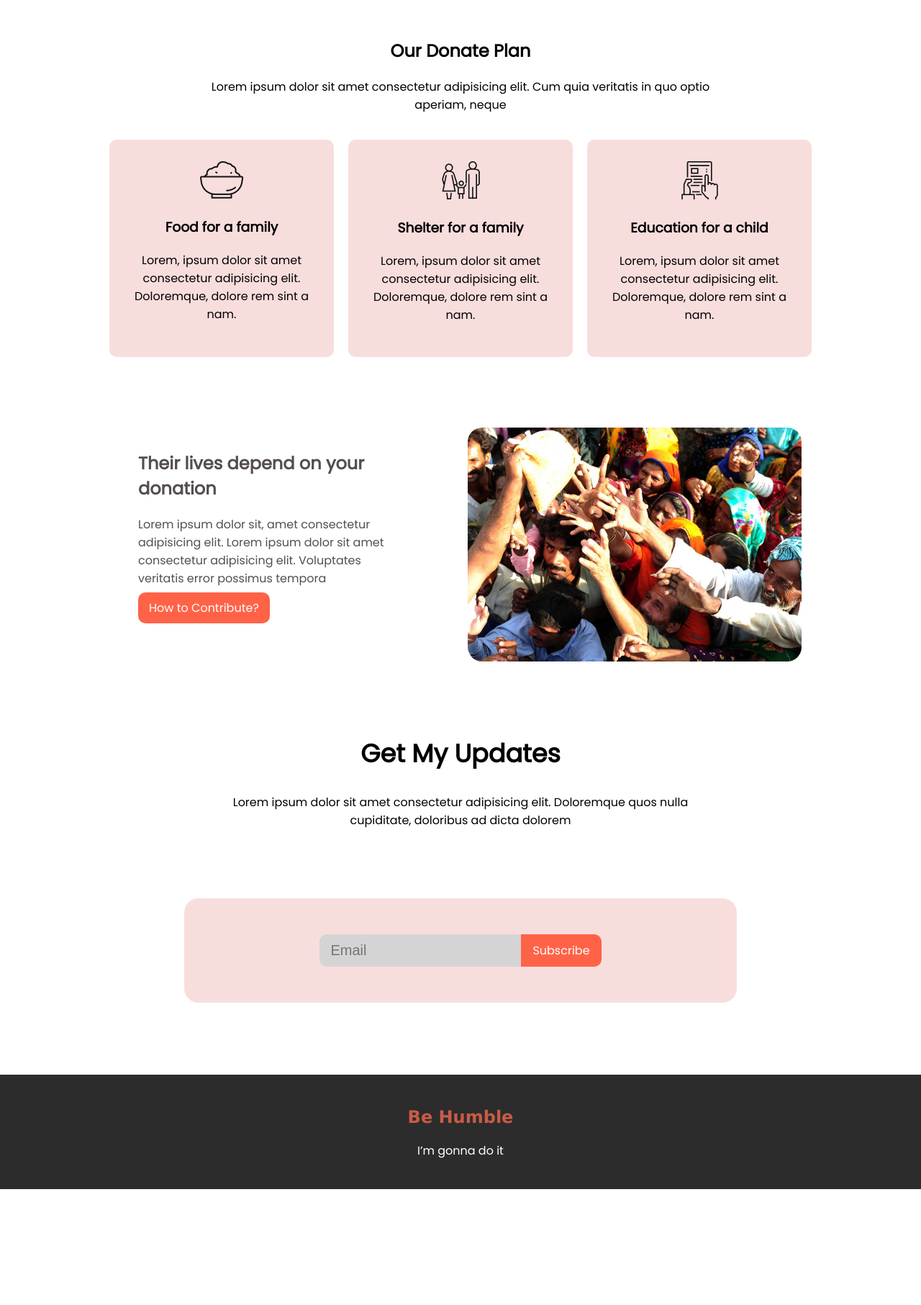
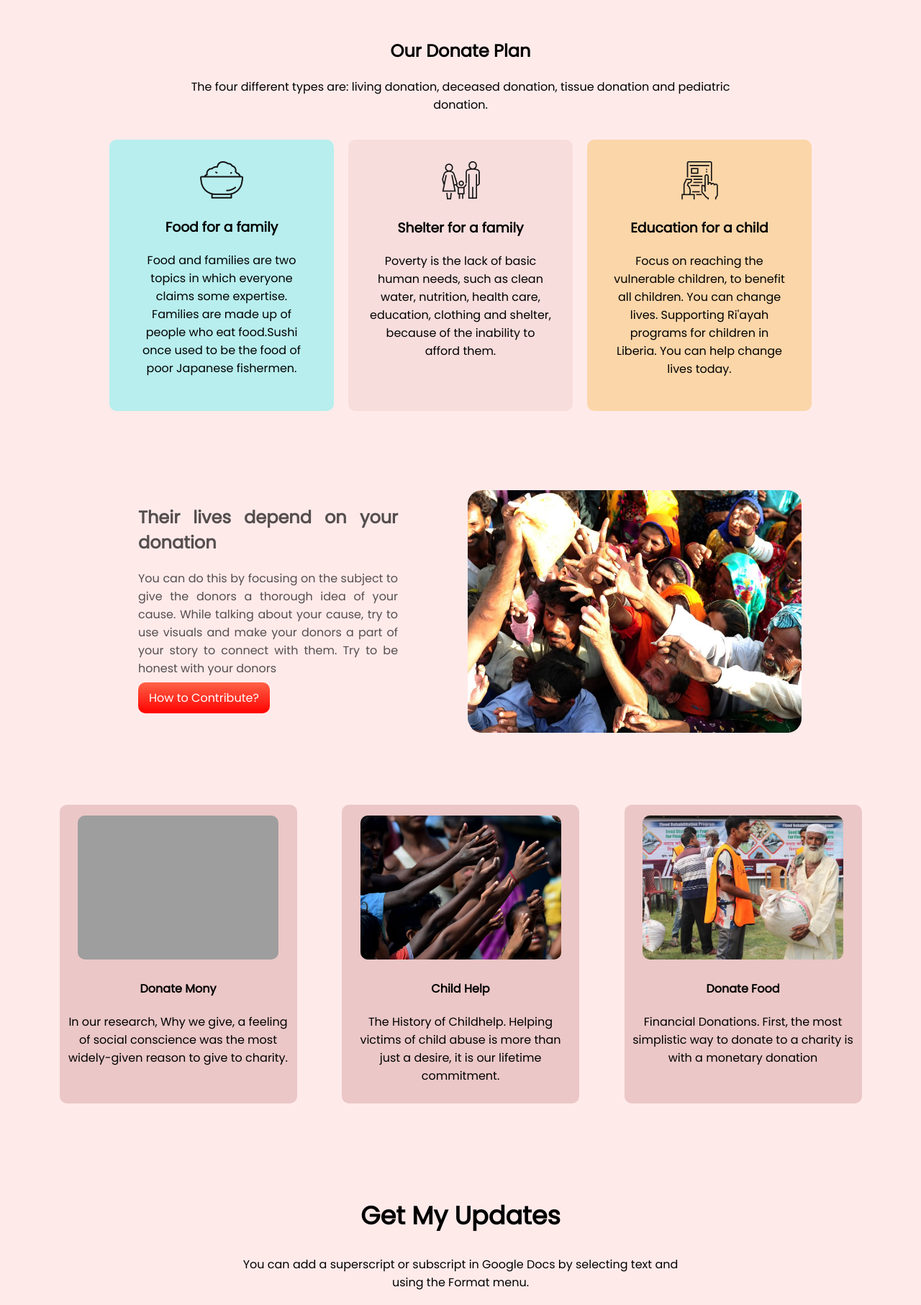
Before and after one commit to MHossain28/donate-today, a plain HTML site: page index.html in a window 1280 px wide. Shown: the part 979-2792 px from the top of the page at 72% size. Before the commit the page ends 2631 px from the top, so only its background shows below. Drawn offline with Linux system fonts and the light colour scheme; grey boxes are pictures that could not be loaded.

Commit message:
second code

```diff
--- a/index.html
+++ b/index.html
@@ -16,16 +16,20 @@
     <!-- first banner  -->
     <section class="first-banner">
         <div class="first-banner-text">
-            <h1 id="first-banner-text-main">Let Help Those Who Are <br> More In Need</h1>
-            <p>Lorem ipsum dolor sit amet consectetur adipisicing elit. Facere voluptatum <br> eaque numquam ea autem optio a, necessitatibus..</p>
-            <a id="first-banner-button" href="https://www.merriam-webster.com " target="_blank">Donate Now</a>
+            <div>
+                <h1 id="first-banner-text-main">Let's Help Those Who Are <br> More In Need</h1>
+                <p>If you are inclined to assist others in any situation, you are a helpful person.  If you want to be helpful, you find ways to make things easier for others, like holding the door for them.</p>
+            </div>
+            <div>
+                <a id="first-banner-button" href="https://www.merriam-webster.com " target="_blank">Donate Now</a>
+            </div>
         </div>
     </section>
     <!-- socend banner -->
     <section>
         <div class="socend-banner">
             <h1 id="socend-banner-main">Donate Today</h1>
-            <p>Lorem ipsum dolor sit amet consectetur adipisicing elit. Beatae, voluptate nemo. Nostrum maiores eveniet in incidunt?</p>
+            <p>Give Through a Donor-Advised Fund. Use Your Checkbook. Donating to a charity by writing a check is still the most common form of philanthropy in the world.</p>
         </div>
         <div class="socend-banner-taka-donate-main">
             <div class="socend-banner-taka-donate">
@@ -40,7 +44,8 @@
             <div class="amount">
                 <p id="amount-main-p">Other Amount (Taka)</p>
                 <hr>
-                <a id="amount-main-button"  href="http://">Donate Now</a>
+                <a id="amount-main-button"  href="http://www.donate.com
+                " target="_blank">Donate Now</a>
             </div>
         </div>
     </section>
@@ -49,25 +54,25 @@
         <div class="third-banner">
             <div>
                 <h1>Our Donate Plan</h1>
-                <p>Lorem ipsum dolor sit amet consectetur adipisicing elit. Cum quia veritatis in quo optio aperiam, neque</p>
+                <p>The four different types are: living donation, deceased donation, tissue donation and pediatric donation.</p>
             </div>
         </div>
         <div class="third-banner-card-main">
-            <div class="third-banner-card">
+            <div class="third-banner-card first-card">
                 <img src="icons/food.png" alt="">
                 <h3>Food for a family</h3>
-                <p>Lorem, ipsum dolor sit amet consectetur adipisicing elit. Doloremque, dolore rem sint a nam.</p>
+                <p>Food and families are two topics in which everyone claims some expertise. Families are made up of people who eat food.Sushi once used to be the food of poor Japanese fishermen.</p>
             </div>
             <div class="third-banner-card">
                 <img src="icons/shelter.png" alt="">
                 <h3>Shelter for a family</h3>
-                <p>Lorem, ipsum dolor sit amet consectetur adipisicing elit. Doloremque, dolore rem sint a nam.</p>
+                <p>Poverty is the lack of basic human needs, such as clean water, nutrition, health care, education, clothing and shelter, because of the inability to afford them.</p>
             </div>
-            <div class="third-banner-card">
+            <div class="third-banner-card third-card">
                 <img src="icons/Frame-1.png" alt="">
                 <h3>Education for a child
                 </h3>
-                <p>Lorem, ipsum dolor sit amet consectetur adipisicing elit. Doloremque, dolore rem sint a nam.</p>
+                <p>Focus on reaching the vulnerable children, to benefit all children. You can change lives. Supporting Ri'ayah programs for children in Liberia. You can help change lives today.</p>
             </div>
 
         </div>
@@ -77,11 +82,31 @@
         <div class="fourth-banner-main">
             <div class="fourth-banner">
                 <h1>Their lives depend on your donation</h1>
-                <p>Lorem ipsum dolor sit, amet consectetur adipisicing elit. Lorem ipsum dolor sit amet consectetur adipisicing elit. Voluptates veritatis error possimus tempora </p>
+                <p>You can do this by focusing on the subject to give the donors a thorough idea of your cause. While talking about your cause, try to use visuals and make your donors a part of your story to connect with them. Try to be honest with your donors</p>
                 <a id="fourth-banner-button" href="">How to Contribute?</a>
             </div>
             <div class="fourth-banner-img">
                 <img src="images/donation0.jpg" alt="">
+            </div>
+        </div>
+    </section>
+    <!-- fifth banner card  -->
+    <section class="fifth-banner-card-main">
+        <div class="fifth-banner-card">
+            <div>
+                <img height="200px" src="images/elyse-chia-kyeJW1zRH0I-unsplash.jpg" alt="">
+                <h4>Donate Mony</h4>
+                <p>In our research, Why we give, a feeling of social conscience was the most widely-given reason to give to charity.</p>
+            </div>
+            <div>
+                <img height="200px" src="images/donation13.jpg" alt="">
+                <h4>Child Help</h4>
+                <p>The History of Childhelp. Helping victims of child abuse is more than just a desire, it is our lifetime commitment.</p>
+            </div>
+            <div>
+                <img height="200px" src="images/donation10.jpg" alt="">
+                <h4>Donate Food</h4>
+                <p>Financial Donations. First, the most simplistic way to donate to a charity is with a monetary donation</p>
             </div>
         </div>
     </section>
@@ -90,7 +115,7 @@
         <div class="update">
             <div>
                 <h1>Get My Updates</h1>
-                <p>Lorem ipsum dolor sit amet consectetur adipisicing elit. Doloremque quos nulla cupiditate, doloribus ad dicta dolorem</p>
+                <p>You can add a superscript or subscript in Google Docs by selecting text and using the Format menu.</p>
             </div>
         </div>
         <div class="input-main">
--- a/style.css
+++ b/style.css
@@ -1,10 +1,11 @@
 body{
     font-family: 'Poppins', sans-serif;
     margin: 0;
+    background-color: rgb(255, 234, 234);
 }
 /* first-banner */
 .first-banner{
-    background-image: url(images/poor.png);
+    background-image: url(images/dulana-kodithuwakku-0R-rPOSUyxw-unsplash.jpg);
     background-size: cover;
     background-repeat: no-repeat;
     height: 500px;
@@ -21,12 +22,16 @@ body{
 #first-banner-text-main{
     font-size: 40px;
 }
+.first-banner-text div {
+    margin-top: 40px;
+}
 #first-banner-button{
     text-decoration: none;
     font-size: 20px;
+    margin-top: 20px;
     color: white;
-    background-color: tomato;
-    padding: 10px 15px;
+    background-image: linear-gradient(tomato, red);
+    padding: 15px 15px;
     border-radius: 10px;
 }
 
@@ -79,8 +84,8 @@ body{
 #amount-main-button{
     text-decoration: none;
     color: white;
-    background-color: tomato;
-    padding: 10px;
+    background-image: linear-gradient(tomato, red);
+    padding: 15px;
     margin-top: 10px;
     border-radius: 10px;
 }
@@ -112,6 +117,12 @@ hr{
     justify-content: space-evenly;
     border-radius: 10px;
 }
+.first-card{
+    background-color: rgb(184, 238, 238);
+}
+.third-card{
+    background-color: rgb(251, 214, 169);
+}
 /* fourth banner  */
 .fourth-banner-main{
     margin-top: 80px;
@@ -124,12 +135,13 @@ hr{
     margin-right: 5%;
     margin-top: 20px;
     color: rgb(85, 78, 78);
+    text-align: justify;
 }
 #fourth-banner-button{
     text-decoration: none;
     padding: 10px 15px;
     color: white;
-    background-color: tomato;
+    background-image: linear-gradient(tomato, red);
     border-radius: 10px;
     margin-bottom: 60px;
 }
@@ -140,6 +152,32 @@ hr{
     margin-right: 5%;
     height: 100%;
     margin-top: 8px;
+    margin-top: 20px;
+}
+/* fifth-banner-card */
+.fifth-banner-card-main{
+    margin-top: 100px;
+
+}
+.fifth-banner-card{
+    display: flex;
+    text-align: center;
+    justify-content: space-evenly;
+    padding: 20px;
+
+
+}
+.fifth-banner-card img{
+    width: 90%;
+    border-radius: 10px;
+}
+.fifth-banner-card div{
+    width: 25%;
+    background-color: rgb(235, 199, 199);
+    padding: 10px;
+    padding-top: 15px;
+    border-radius: 10px;
+
 }
 /* update */
 .update-main{
```
Also changed, not shown: 3 other files.
